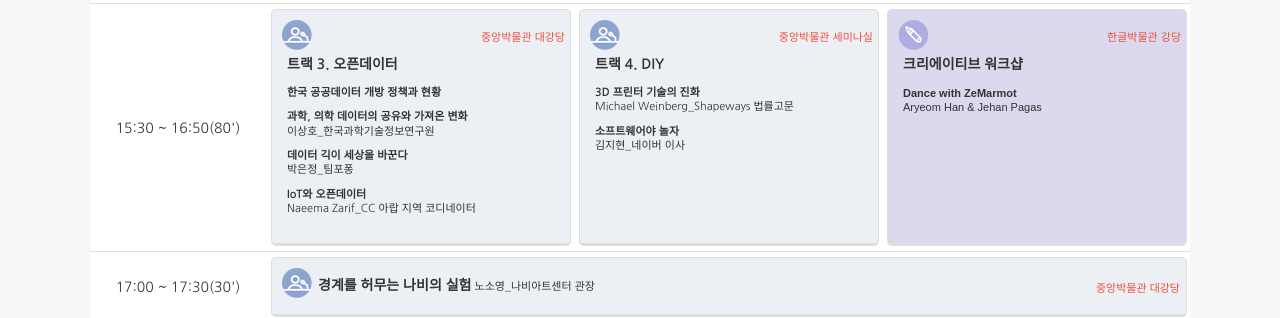
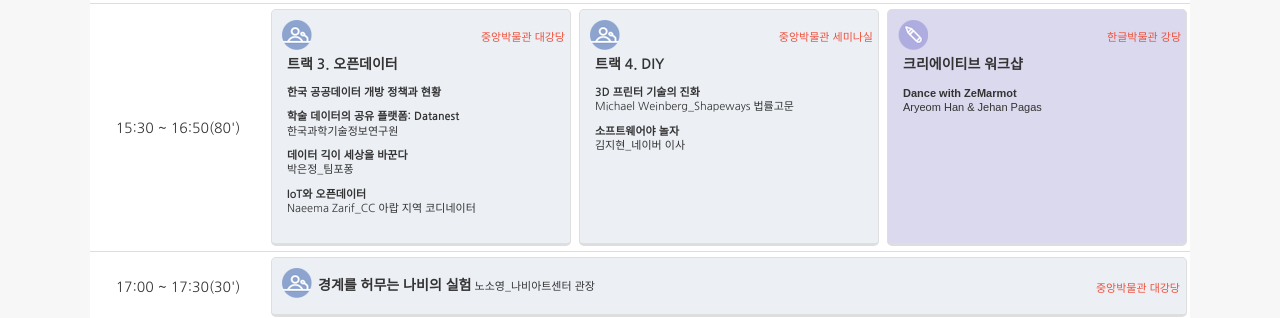
Before and after one commit to creativecommonskorea/2015-global-summit, a Jekyll site: the page built from programs.html, in a window 1280 px wide and 900 px high, scrolled down 1428 px. Shown: the part 149-467 px from the top of the window. Built offline with Jekyll 4.4.1, drawn with Linux system fonts in a browser that asks for light colours; nearby versions of some CDN libraries.

Commit message:
Update day15_detail.html

```diff
--- a/_includes/day15_detail.html
+++ b/_includes/day15_detail.html
@@ -126,7 +126,7 @@
                         <span class="h2">트랙 3. 오픈데이터</span>
                         <ul>
                             <li><b>한국 공공데이터 개방 정책과 현황</b></li>
-                            <li><b>과학, 의학 데이터의 공유와 가져온 변화</b><br>이상호_한국과학기술정보연구원</li>
+                            <li><b>학술 데이터의 공유 플랫폼: Datanest</b><br>한국과학기술정보연구원</li>
                             <li><b>데이터 긱이 세상을 바꾼다</b><br>박은정_팀포퐁</li>
                             <li><b>IoT와 오픈데이터</b><br>Naeema Zarif_CC 아랍 지역 코디네이터</li>
                         </ul>
```
